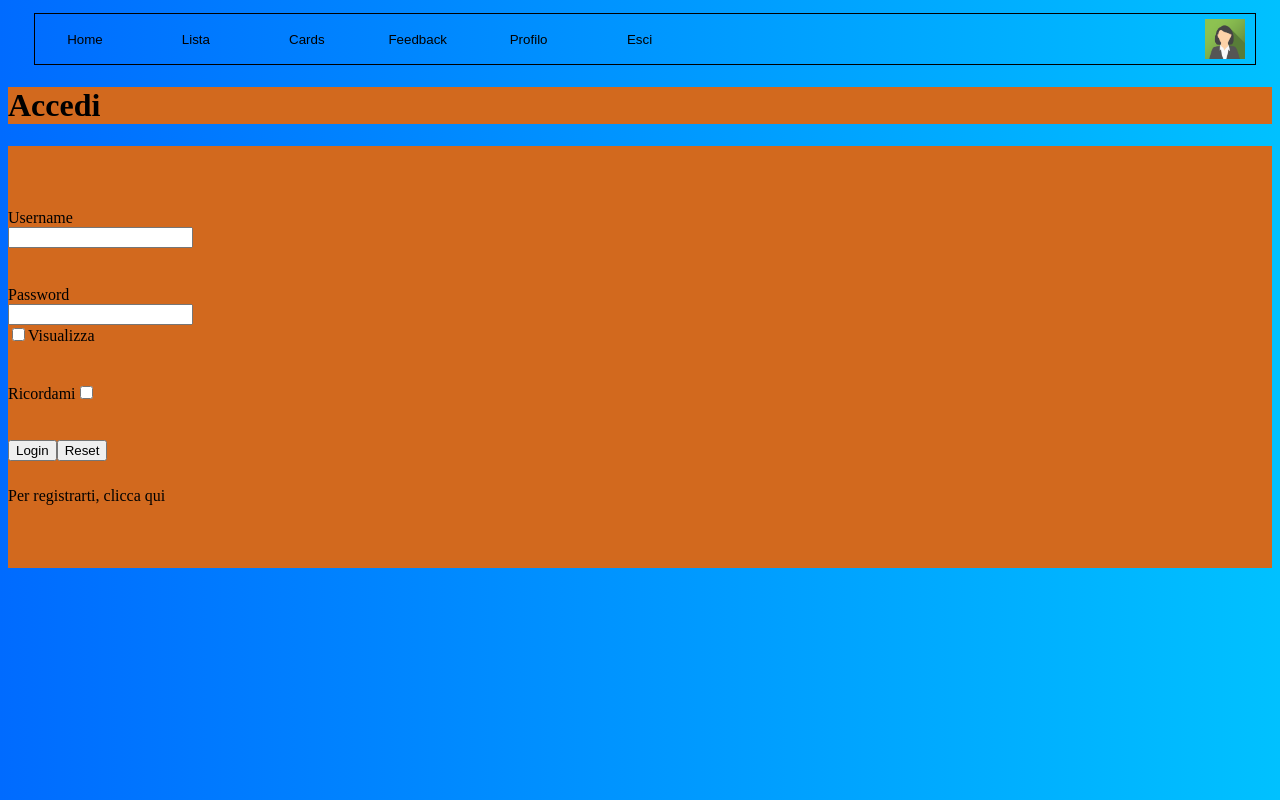
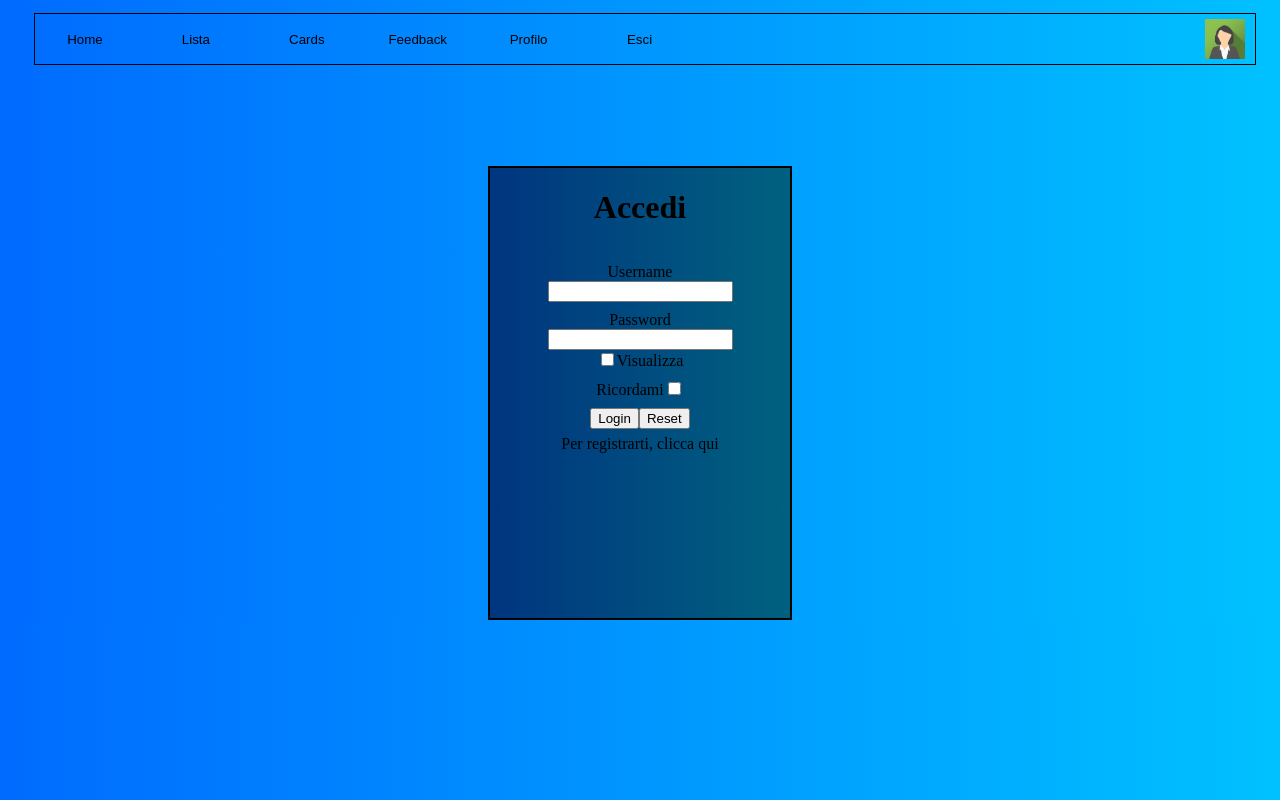
Before and after one commit to BasyLightArcher/TestPratico, an Angular app: page /login in a window 1280 px wide. Built offline with nearby package versions, Linux system fonts and the light colour scheme; some icons are missing.

Commit message:
login css

```diff
--- a/src/app/Component/login/login.component.html
+++ b/src/app/Component/login/login.component.html
@@ -1,5 +1,6 @@
 <link rel="stylesheet" href="https://use.fontawesome.com/releases/v5.8.1/css/all.css" integrity="sha384-50oBUHEmvpQ+1lW4y57PTFmhCaXp0ML5d60M1M7uH2+nqUivzIebhndOJK28anvf" crossorigin="anonymous">
-<div class="login">
+<div class="wrapper">
+    <div class="login-new">
         <h1>Accedi</h1>
         <form class="form">
             <div>
@@ -31,3 +32,4 @@
             </div>
         </form>
     </div>
+</div>
--- a/src/app/Component/login/login.component.scss
+++ b/src/app/Component/login/login.component.scss
@@ -1,3 +1,14 @@
-.login{
-    background-color: red($color: #000000);
+@import './src/assets/scss/variables';
+.login-new {
+    text-align: center;
+    background: linear-gradient(to right, $bgLeft, $bgRight);
+    border: 2px solid;
+    width: 300px;
+    height: 450px;
+    display: inline-block;
 }
+
+.wrapper {
+    padding-top: 100px;
+    text-align: center;
+}
--- a/src/styles.scss
+++ b/src/styles.scss
@@ -1,13 +1,16 @@
 @import './assets/scss/variables';
-html {
-    background: linear-gradient(to right, $darkBlue, $lightBlue);
-}
-
 .class-container,
 .class-panel {
     padding: 0.01em 16px;
     margin-left: 5px;
     margin-top: 0px;
+}
+
+.class-container-login {
+    padding: 0;
+    width: 100vw;
+    height: 100vh;
+    background: linear-gradient(to right, $bgLeft, $bgRight);
 }
 
 .class-home {
@@ -124,12 +127,8 @@ select.ng-dirty.ng-invalid {
 
 .form {
     width: 100%;
-    background-color: chocolate;
+    background: linear-gradient(to right, $bgLeft, $bgRight);
     padding: 5% 0%;
-}
-
-h1 {
-    background-color: chocolate;
 }
 
 .lblPwd {
@@ -171,3 +170,8 @@ h1 {
     box-shadow: 2px 2px 2px 0 rgba(0, 0, 0, 0.2);
     list-style-type: none;
 }
+
+html,
+body {
+    background: linear-gradient(to right, $darkBlue, $lightBlue);
+}
```
Lines whose indentation alone changed are shown as unchanged.
